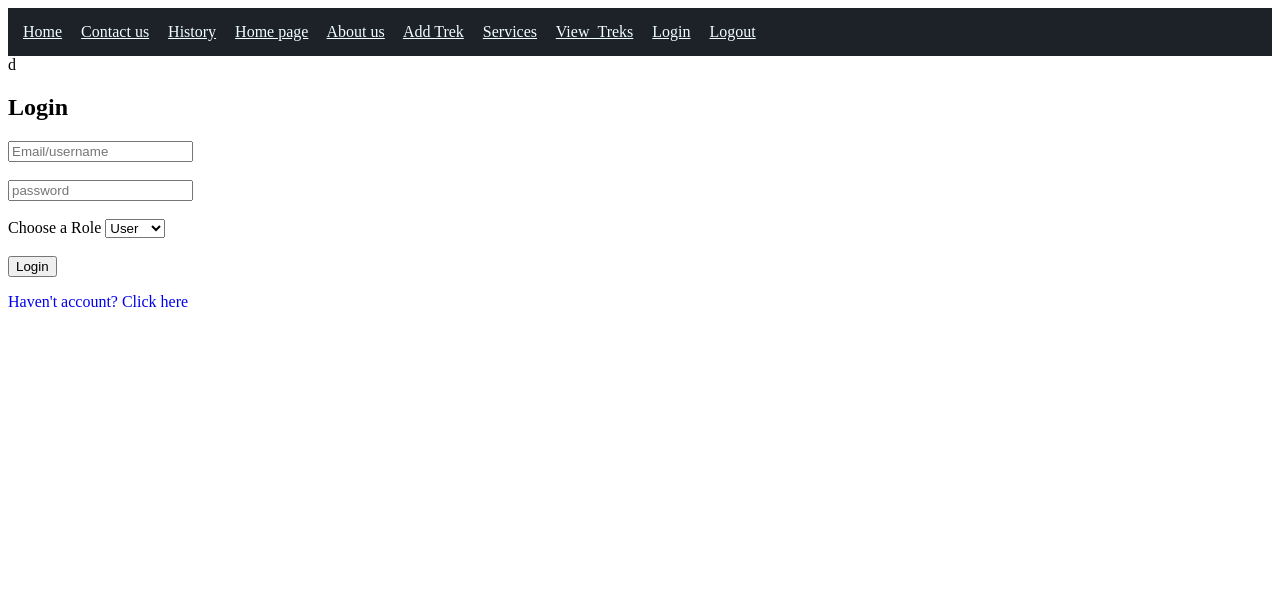
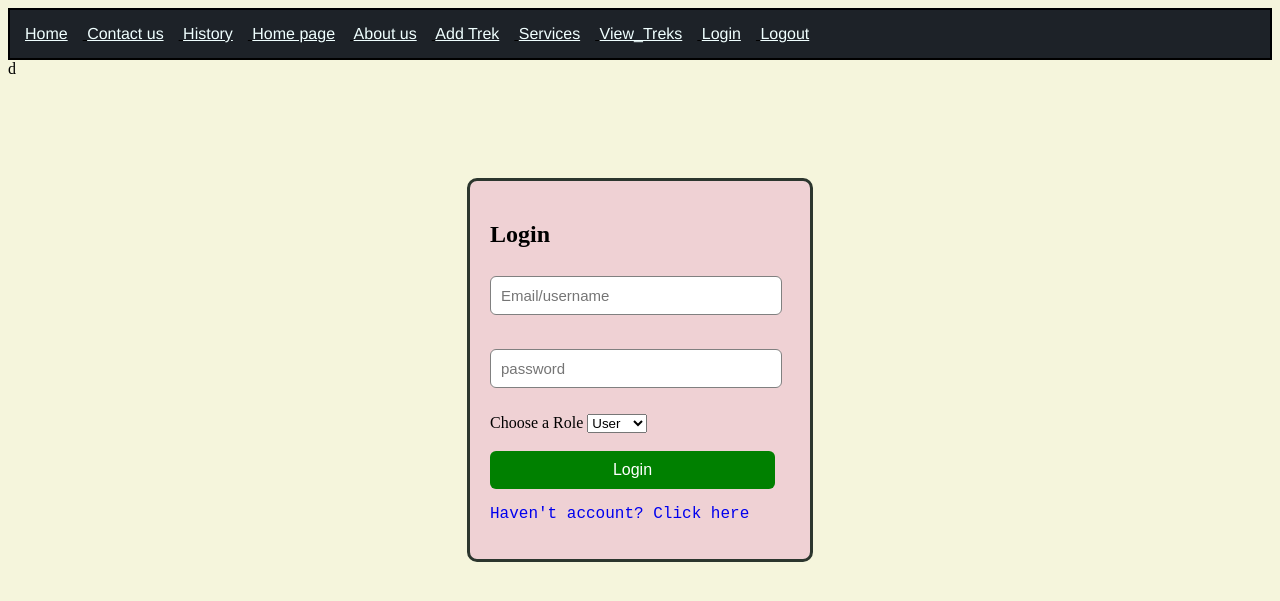
Before and after one commit to 24f2006892/Trekking-Management-Project, a Flask app: page /login in a window 1280 px wide. Shown: the top 601 px of the page. Run offline with Flask 3, Linux system fonts and the light colour scheme.

Commit message:
css added

```diff
--- a/static/css/style.css
+++ b/static/css/style.css
@@ -0,0 +1,61 @@
+p {
+    font-family: 'Courier New', Courier, monospace;
+    color: cadetblue;
+}
+body{
+    background-color:beige;
+}
+
+nav{ border: 2px solid black;
+    text-decoration: underline;
+    font-family: 'Franklin Gothic Medium', 'Arial Narrow', Arial, sans-serif;
+}
+#login_div{
+    background-color:#EFD1D4;
+    align-self: center;
+    align-content: center;
+    border: 3px solid #2c362e ;
+    border-radius: 10px;
+    margin: 100px auto;
+    padding: 20px;
+    width: 300px;
+}
+#register_div{
+    background-color: #EFD1D4;
+    align-self: center;
+    align-content: center;
+    border: 3px solid #2c362e ;
+    border-radius: 10px;
+    margin: 100px auto;
+    padding: 20px;
+    width: 300px;
+    padding-bottom: 40px;
+}
+
+#form_div input{
+    width: 90%;
+    padding: 10px;
+    margin: 8px 0;
+    border: 1px solid gray;
+    border-radius: 6px;
+    font-size: 15px;
+}
+
+#form_div button{
+    width: 95%;
+    padding: 10px;
+    background-color: green;
+    color: white;
+    border: none;
+    border-radius: 6px;
+    cursor: pointer;
+    font-size: 16px;
+}
+
+#login_div a{
+    text-decoration: none;
+}
+
+#contact-div{
+        background-color: #EFD1D4;
+        font-family: "Times New Roman", Times, serif;}
--- a/templates/login.html
+++ b/templates/login.html
@@ -1,10 +1,10 @@
 {% extends "base.html" %}
 {% block content %}
 
-<div>
+<div id="login_div">
     <h2>Login</h2>
 
-    <form method="POST">
+    <form method="POST" id="form_div">
     <input type="text" name="username" placeholder="Email/username" required> <br><br>
     <input type="password" name="password" placeholder="password" required> <br><br>
     <label for="role">Choose a Role</label>
--- a/templates/register.html
+++ b/templates/register.html
@@ -1,9 +1,9 @@
 {% extends "base.html %}
 {% block content %}
-<div>
+<div id="register_div">
     <h2>Register</h2>
 
-    <form method="POST">
+    <form method="POST" id="form_div">
     <input type="text" name="username" placeholder="Email/username" required> <br><br>
     <input type="number" name="Mobile No" placeholder="Contact" required> <br><br>
 
```
Also changed, not shown: templates/contact.html (+10 -3 lines).
